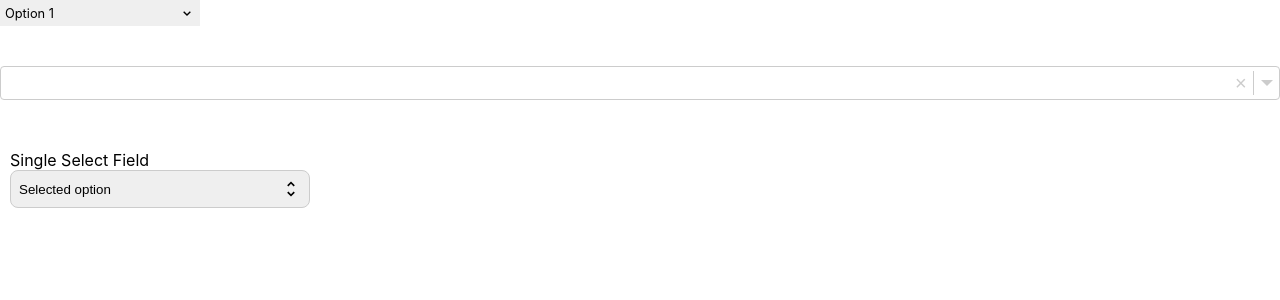
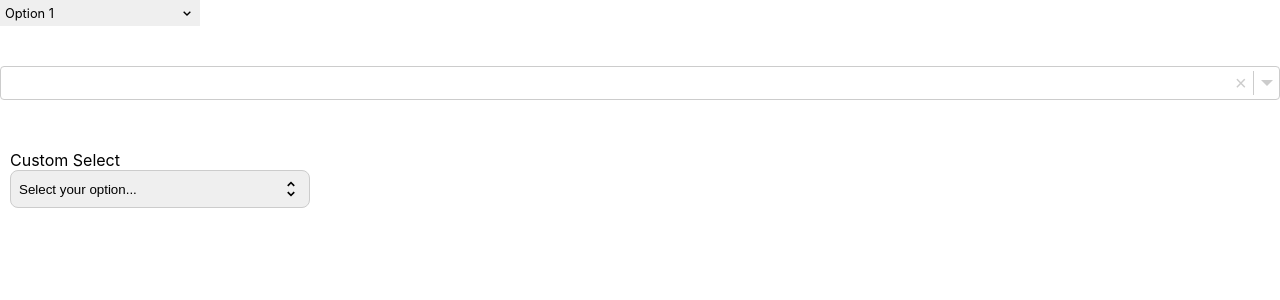
Before and after one commit to freddan88/CustomSelect, a React (Create React App) app: page / in a window 1280 px wide. Shown: the top 300 px of the page. Built offline with nearby package versions, Linux system fonts and the light colour scheme.

Commit message:
Worked on props and selection label in dropdown

```diff
--- a/src/SingleSelect/SingleSelectField.tsx
+++ b/src/SingleSelect/SingleSelectField.tsx
@@ -1,6 +1,7 @@
 import React, {
   useState,
   MouseEvent,
+  FocusEvent,
   useRef,
   RefObject,
   ChangeEvent,
@@ -9,23 +10,58 @@ import React, {
 import { MdUnfoldMore } from "react-icons/md";
 import styles from "./SingleSelectField.module.css";
 
-interface IProps {}
+interface IValue<T> {
+  name: string;
+  value: T;
+}
 
-const fieldId = "single-select-field";
-const fieldName1 = "single-select-field-name-1";
-const fieldName2 = "single-select-field-name-2";
+interface IOption {
+  label: string;
+  value: string;
+  disabled?: boolean;
+}
+
+type TSingleSelect = {
+  isMulti?: never;
+  value?: string;
+};
+
+type TMultiSelect = {
+  isMulti: true;
+  value?: string[];
+};
+
+type TProps = {
+  name: string;
+  label: string;
+  options: IOption[];
+  onChange: (value: IValue<string[] | string>) => void;
+  disabled?: boolean;
+  placeholder?: string;
+  isSearchable?: boolean;
+} & (TSingleSelect | TMultiSelect);
 
 let selectElementPositions = { bottom: 0, left: 0, width: 0 };
 
-const multiSelect = false;
-
-const SingleSelectField: React.FC<IProps> = (props) => {
+const SingleSelectField: React.FC<TProps> = ({
+  name,
+  label,
+  options,
+  onChange,
+  value,
+  placeholder,
+  isSearchable,
+  disabled,
+  isMulti,
+}) => {
   const [selectedOptions, setSelectedOptions] = useState<string[]>([]);
   const [isOpen, setIsOpen] = useState<boolean>(false);
 
   const searchInputRef: RefObject<HTMLInputElement> = useRef(null);
   const selectTriggerRef: RefObject<HTMLButtonElement> = useRef(null);
   const selectedOptionsRef: MutableRefObject<string[]> = useRef([]);
+
+  const fieldId = `select-field-${name}`.toLowerCase();
 
   const handleSelectClick = (e: MouseEvent<HTMLButtonElement>) => {
     const selectButton = e.target as HTMLElement;
@@ -39,22 +75,43 @@ const SingleSelectField: React.FC<IProps> = (props) => {
 
   const handleOptionSelect = (e: ChangeEvent<HTMLInputElement>) => {
     const inputElement = e.target as HTMLInputElement;
-    const { value, checked, name } = inputElement;
-    if (multiSelect) {
+    const { value: inputValue, name: inputName, checked } = inputElement;
+    if (isMulti) {
       selectedOptionsRef.current = checked
-        ? [...selectedOptionsRef.current, value]
-        : selectedOptionsRef.current.filter((item) => item !== value);
+        ? [...selectedOptionsRef.current, inputValue]
+        : selectedOptionsRef.current.filter((item) => item !== inputValue);
       setSelectedOptions(selectedOptionsRef.current);
-      console.log({ name, value: selectedOptionsRef.current });
+      onChange({ name: inputName, value: selectedOptionsRef.current });
     } else {
-      setSelectedOptions([value]);
-      console.log({ name, value });
+      setSelectedOptions([inputValue]);
+      onChange({ name: inputName, value: inputValue });
     }
+  };
+
+  const handleInputsBlur = (e: FocusEvent) => {
+    e.stopPropagation();
+    const relatedElement = e.relatedTarget as HTMLElement;
+    if (relatedElement === searchInputRef.current) return;
+    if (relatedElement) return;
+    setIsOpen(false);
+  };
+
+  const getSelectedLabel = () => {
+    if (isMulti) {
+      return selectedOptions.length > 0
+        ? options.map((option) => {
+            return selectedOptions.find((item) => item === option.value);
+          })
+        : placeholder;
+    }
+    return selectedOptions.length > 0
+      ? options.find((obj) => obj.value === selectedOptions[0])?.label
+      : placeholder;
   };
 
   return (
     <div style={{ margin: "10px" }}>
-      <label htmlFor={fieldId}>Single Select Field</label>
+      <label htmlFor={fieldId}>{label}</label>
       <button
         type="button"
         id={fieldId}
@@ -62,13 +119,10 @@ const SingleSelectField: React.FC<IProps> = (props) => {
         className={styles.selectFieldTrigger}
         ref={selectTriggerRef}
         onClick={handleSelectClick}
-        onBlur={(e) => {
-          if (e.relatedTarget === searchInputRef.current) return;
-          if (e.target === searchInputRef.current) return;
-          setIsOpen(false);
-        }}
+        disabled={disabled}
+        onBlur={handleInputsBlur}
       >
-        <span style={{ pointerEvents: "none" }}>Selected option</span>
+        <span style={{ pointerEvents: "none" }}>{getSelectedLabel()}</span>
         <MdUnfoldMore style={{ pointerEvents: "none" }} size={20} />
         {isOpen && (
           <div
@@ -84,34 +138,31 @@ const SingleSelectField: React.FC<IProps> = (props) => {
                 type="search"
                 ref={searchInputRef}
                 style={{ width: "100%", marginTop: "8px" }}
+                onFocus={(e) => e.stopPropagation()}
+                onBlur={handleInputsBlur}
               />
               {/* Search using regex: https://www.youtube.com/watch?v=1iysNUrI3lw */}
             </div>
             <ul>
-              <li>
-                <input
-                  type={multiSelect ? "checkbox" : "radio"}
-                  id={fieldName1}
-                  name={fieldName1}
-                  value={fieldName1}
-                  checked={selectedOptions.includes(fieldName1)}
-                  onFocus={(e) => e.stopPropagation()}
-                  onChange={handleOptionSelect}
-                />
-                <label htmlFor={fieldName1}>Option #1</label>
-              </li>
-              <li>
-                <input
-                  type={multiSelect ? "checkbox" : "radio"}
-                  id={fieldName2}
-                  name={fieldName1}
-                  value={fieldName2}
-                  checked={selectedOptions.includes(fieldName2)}
-                  onFocus={(e) => e.stopPropagation()}
-                  onChange={handleOptionSelect}
-                />
-                <label htmlFor={fieldName2}>Option #2</label>
-              </li>
+              {options.map((option) => {
+                return (
+                  <li key={option.value}>
+                    <input
+                      type={isMulti ? "checkbox" : "radio"}
+                      id={option.value}
+                      name={name}
+                      value={option.value}
+                      data-label={option.label}
+                      checked={selectedOptions.includes(option.value)}
+                      onFocus={(e) => e.stopPropagation()}
+                      onBlur={(e) => e.stopPropagation()}
+                      onChange={handleOptionSelect}
+                      disabled={option.disabled}
+                    />
+                    <label htmlFor={option.value}>{option.label}</label>
+                  </li>
+                );
+              })}
             </ul>
           </div>
         )}
--- a/src/index.tsx
+++ b/src/index.tsx
@@ -57,7 +57,17 @@ ReactDOM.render(
     <InputFieldSelect options={selectData} name="brands" />
     <br />
     <br />
-    <SingleSelectField />
+    <SingleSelectField
+      label="Custom Select"
+      name="testSelect"
+      onChange={(value) => console.log(value)}
+      placeholder="Select your option..."
+      value="1"
+      options={[
+        { label: "Option #1", value: "1" },
+        { label: "Option #2", value: "2" },
+      ]}
+    />
   </React.StrictMode>,
   document.getElementById("root")
 );
```
